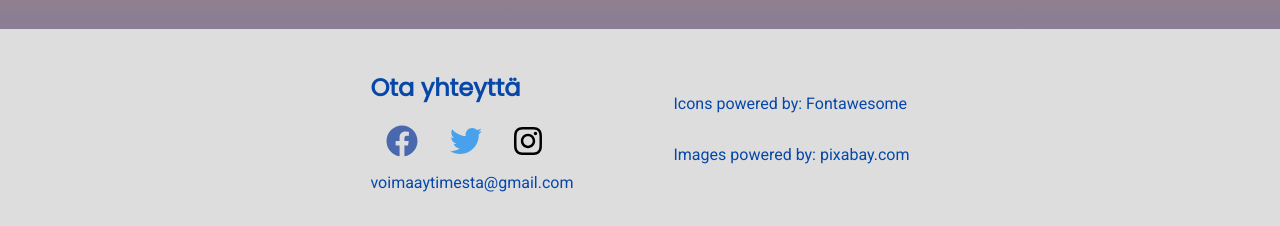
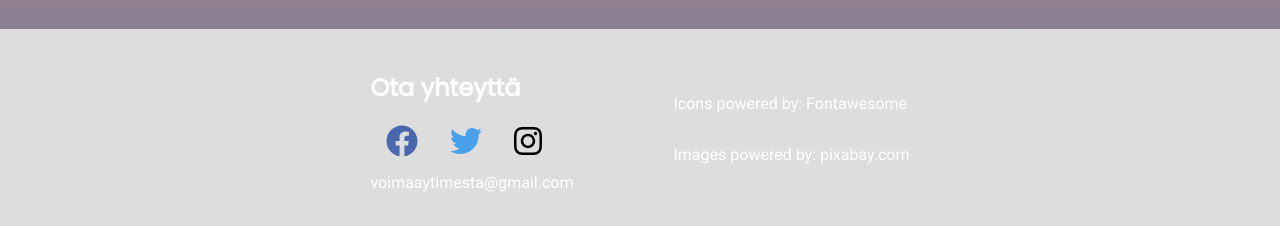
Before and after one commit to pyrysepp/vdmwebsovellus, a React (Create React App) app: page / in a window 1280 px wide. Shown: the part 1738-1964 px from the top of the page. Built offline with nearby package versions, Linux system fonts and the light colour scheme.

Commit message:
pientä css-säätöä

```diff
--- a/src/components/About.css
+++ b/src/components/About.css
@@ -6,7 +6,7 @@
 }
 
 .about-container {
-    margin-top: 70px;
+    margin-top: 100px;
     text-align: center;
     padding: 30px;
     width: 50%;
@@ -26,10 +26,10 @@
     padding-bottom: 20px;
     color: white;
 }
-.h2 {
+h2 {
     color: white
 }
-.p {
+p {
     color: white
 }
 .contact-container {
```
